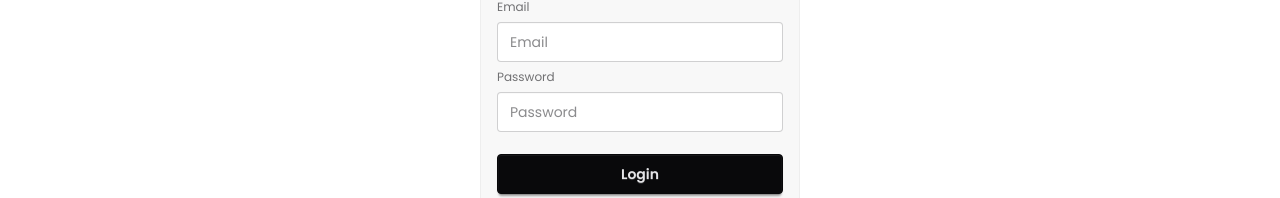
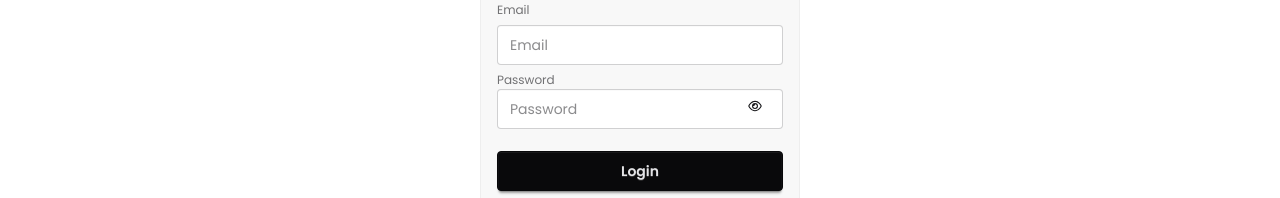
Before and after one commit to aanoman271/play-hive, a React (Vite) app: page /login in a window 1280 px wide. Shown: the part 369-567 px from the top of the page. Built offline with nearby package versions, Linux system fonts and the light colour scheme; no server answers; a web font is replaced by a local one.

Commit message:
password show and hide functionality done

```diff
--- a/src/pages/login/Login.jsx
+++ b/src/pages/login/Login.jsx
@@ -2,6 +2,7 @@ import React, { useContext, useState } from "react";
 import { Link, useLocation, useNavigate } from "react-router";
 import { AuthContext } from "../../context/AuthContext";
 import PageTitle from "../titlePage/PageTitle";
+import { FaEyeLowVision, FaRegEye } from "react-icons/fa6";
 
 const Login = () => {
   const location = useLocation();
@@ -12,7 +13,12 @@ const Login = () => {
 
   const { setuser, setalert, alert, signInGoogle, errr, setErr, userLogin } =
     useContext(AuthContext);
+  const [showpass, setShowPass] = useState(false);
   const navigate = useNavigate();
+  const handlePass = () => {
+    setShowPass(!showpass);
+    console.log(showpass);
+  };
   const signinHAndle = (e) => {
     e.preventDefault();
     setErr("");
@@ -68,14 +74,25 @@ const Login = () => {
             onChange={(e) => setEmail(e.target.value)}
           />
 
+          <div className="relative">
             <label className="label">Password</label>
             <input
-            type="password"
+              type={showpass ? "text" : "password"}
               className="input"
               name="password"
               placeholder="Password"
             />
-
+            <div
+              onClick={handlePass}
+              className="absolute top-[50%] right-4 cursor-pointer "
+            >
+              {showpass ? (
+                <FaEyeLowVision className=" w-6" />
+              ) : (
+                <FaRegEye className=" w-6" />
+              )}
+            </div>
+          </div>
           <button type="submit" className="btn btn-neutral mt-4">
             Login
           </button>
```
Lines whose indentation alone changed are shown as unchanged.
